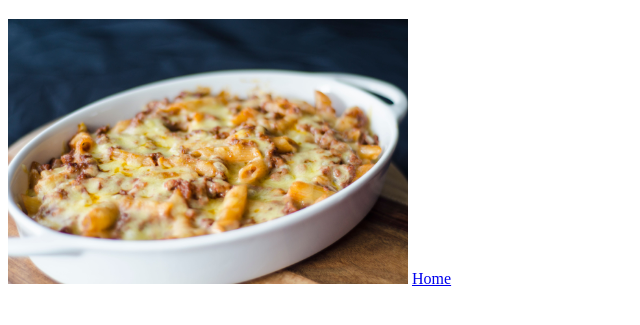
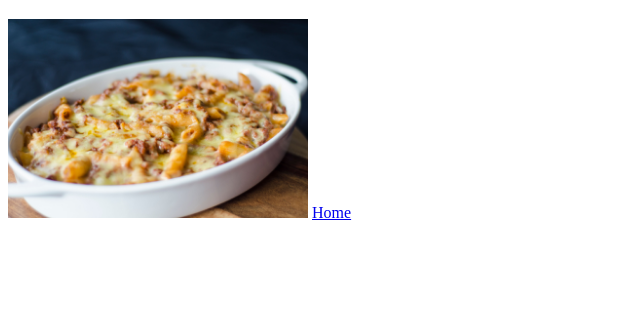
Before and after one commit to givsmarcus-dev/odin-recipes-, a plain HTML site: page recipes/italian-casserole.html in a window 1280 px wide. Shown: the part 61-386 px from the top of the page, without its empty margins (0-640 px from the left). Drawn offline with Linux system fonts and the light colour scheme.

Commit message:
Add recipe page

```diff
--- a/recipes/italian-casserole.html
+++ b/recipes/italian-casserole.html
@@ -12,7 +12,7 @@
 
    <h1>Italian Casserole Recipe</h1>
 
-   <img src="../images/italian-casserole.jpg" alt="Italian Casserole" width="400">
+   <img src="../images/italian-casserole.jpg" alt="Italian Casserole" width="300">
 
 
 
```
